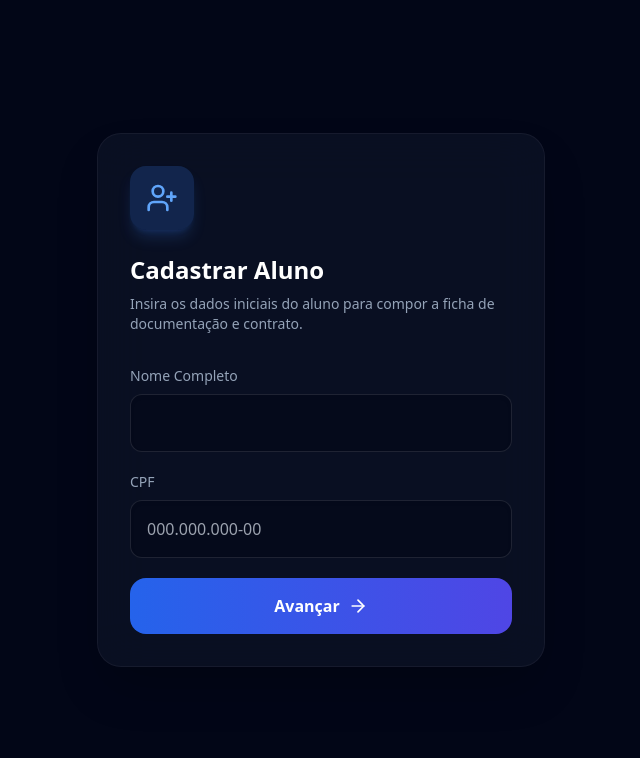
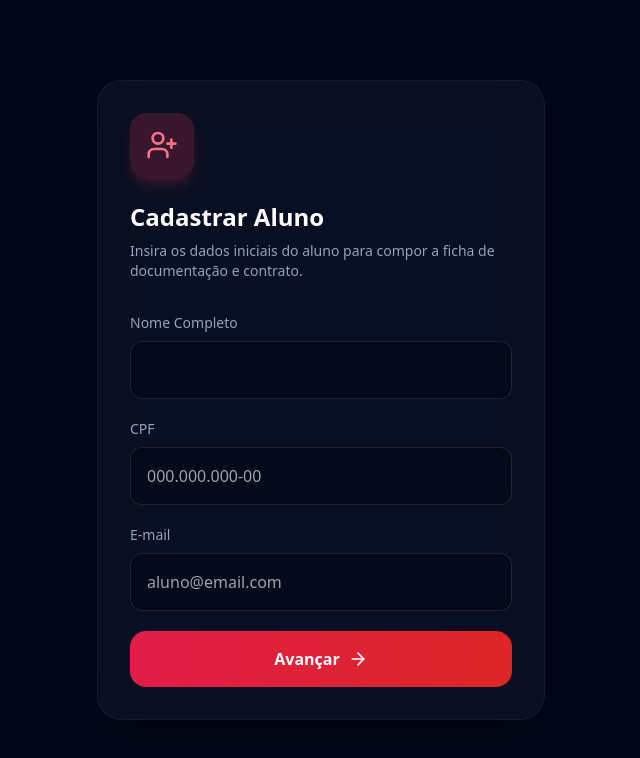
Before and after one commit to afsjr/vendas_e_comiss-es, a Next.js app: page /alunos/novo in a window 1280 px wide. Shown: the top 758 px of the page, without its empty margins (319-959 px from the left). Built offline with nearby package versions, Linux system fonts and the light colour scheme; no server answers.

Commit message:
fix: add missing email field to student registration form to satisfy not-null constraint and apply red theme

```diff
--- a/src/app/alunos/novo/page.tsx
+++ b/src/app/alunos/novo/page.tsx
@@ -7,13 +7,14 @@ import { UserPlus, ArrowRight, Loader2 } from 'lucide-react';
 export default function NovoAluno() {
   const [nome, setNome] = useState('');
   const [cpf, setCpf] = useState('');
+  const [email, setEmail] = useState('');
   const [loading, setLoading] = useState(false);
   const router = useRouter();
 
   const handleCreate = async (e: React.FormEvent) => {
     e.preventDefault();
     setLoading(true);
-    const { data, error } = await supabase.from('alunos').insert({ nome, cpf }).select().single();
+    const { data, error } = await supabase.from('alunos').insert({ nome, cpf, email }).select().single();
     if (error) {
       alert("Erro ao criar: " + error.message);
       setLoading(false);
@@ -25,7 +26,7 @@ export default function NovoAluno() {
   return (
     <div className="min-h-screen bg-slate-950 text-slate-200 font-sans p-6 flex items-center justify-center">
       <div className="w-full max-w-md mx-auto bg-slate-900/60 border border-white/5 backdrop-blur-xl rounded-3xl p-8 shadow-2xl">
-         <div className="w-16 h-16 bg-blue-500/20 text-blue-400 rounded-2xl flex items-center justify-center mb-6 shadow-lg shadow-blue-500/20">
+         <div className="w-16 h-16 bg-rose-500/20 text-rose-400 rounded-2xl flex items-center justify-center mb-6 shadow-lg shadow-rose-500/20">
            <UserPlus className="w-8 h-8" />
          </div>
          <h1 className="text-2xl font-bold text-white mb-2">Cadastrar Aluno</h1>
@@ -34,13 +35,17 @@ export default function NovoAluno() {
          <form onSubmit={handleCreate} className="space-y-5">
            <div>
              <label className="text-sm font-medium text-slate-400 mb-2 block">Nome Completo</label>
-             <input type="text" value={nome} onChange={e => setNome(e.target.value)} required className="w-full bg-slate-950/50 border border-white/10 p-4 rounded-xl text-white outline-none focus:border-blue-500 focus:ring-1 focus:ring-blue-500 transition-all shadow-inner" />
+             <input type="text" value={nome} onChange={e => setNome(e.target.value)} required className="w-full bg-slate-950/50 border border-white/10 p-4 rounded-xl text-white outline-none focus:border-rose-500 focus:ring-1 focus:ring-rose-500 transition-all shadow-inner" />
            </div>
            <div>
              <label className="text-sm font-medium text-slate-400 mb-2 block">CPF</label>
-             <input type="text" value={cpf} onChange={e => setCpf(e.target.value)} required className="w-full bg-slate-950/50 border border-white/10 p-4 rounded-xl text-white outline-none focus:border-blue-500 focus:ring-1 focus:ring-blue-500 transition-all shadow-inner" placeholder="000.000.000-00" />
+             <input type="text" value={cpf} onChange={e => setCpf(e.target.value)} required className="w-full bg-slate-950/50 border border-white/10 p-4 rounded-xl text-white outline-none focus:border-rose-500 focus:ring-1 focus:ring-rose-500 transition-all shadow-inner" placeholder="000.000.000-00" />
            </div>
-           <button type="submit" disabled={loading} className="w-full py-4 mt-6 bg-gradient-to-r from-blue-600 to-indigo-600 text-white rounded-2xl font-bold transition-all hover:shadow-[0_0_25px_rgba(37,99,235,0.4)] flex justify-center items-center gap-2">
+           <div>
+             <label className="text-sm font-medium text-slate-400 mb-2 block">E-mail</label>
+             <input type="email" value={email} onChange={e => setEmail(e.target.value)} required className="w-full bg-slate-950/50 border border-white/10 p-4 rounded-xl text-white outline-none focus:border-rose-500 focus:ring-1 focus:ring-rose-500 transition-all shadow-inner" placeholder="aluno@email.com" />
+           </div>
+           <button type="submit" disabled={loading} className="w-full py-4 mt-6 bg-gradient-to-r from-rose-600 to-red-600 text-white rounded-2xl font-bold transition-all hover:shadow-[0_0_25px_rgba(225,29,72,0.4)] flex justify-center items-center gap-2">
              {loading ? <Loader2 className="w-5 h-5 animate-spin" /> : 'Avançar'} {!loading && <ArrowRight className="w-5 h-5"/>}
            </button>
          </form>
```
